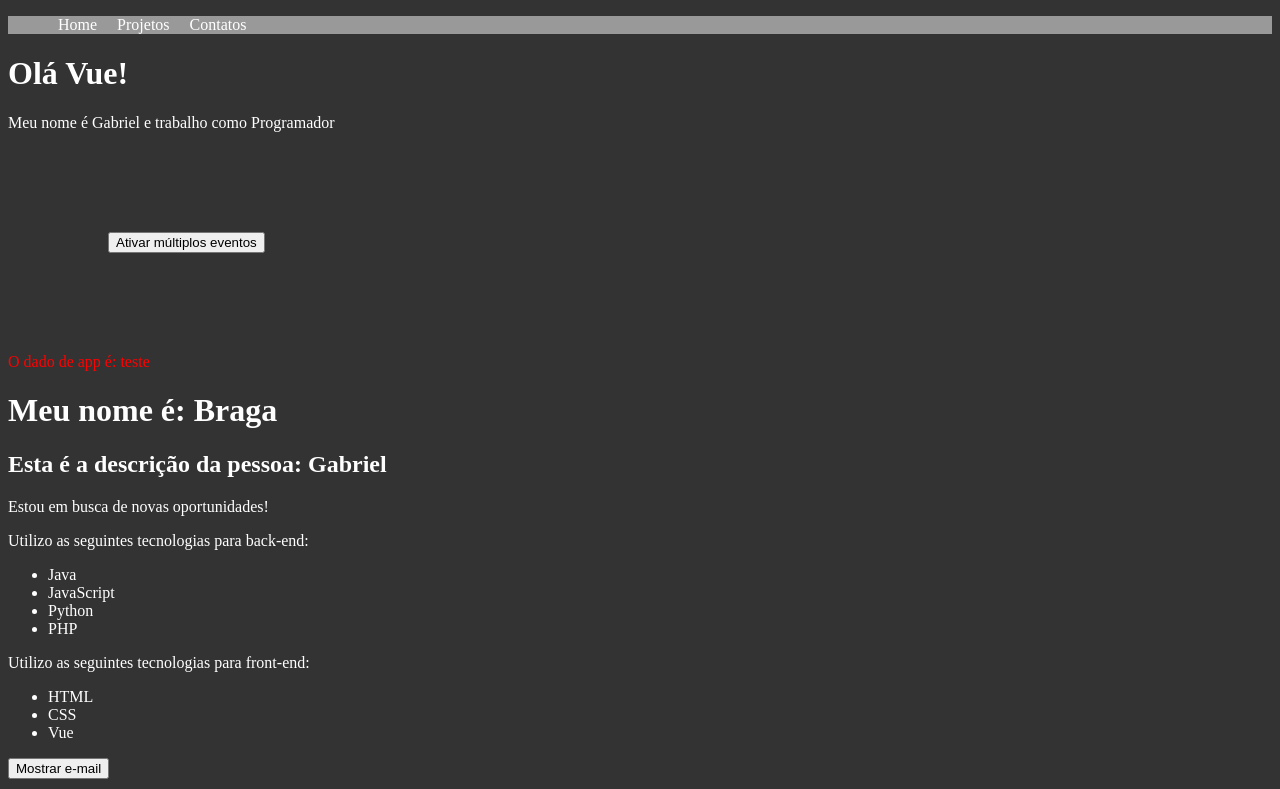
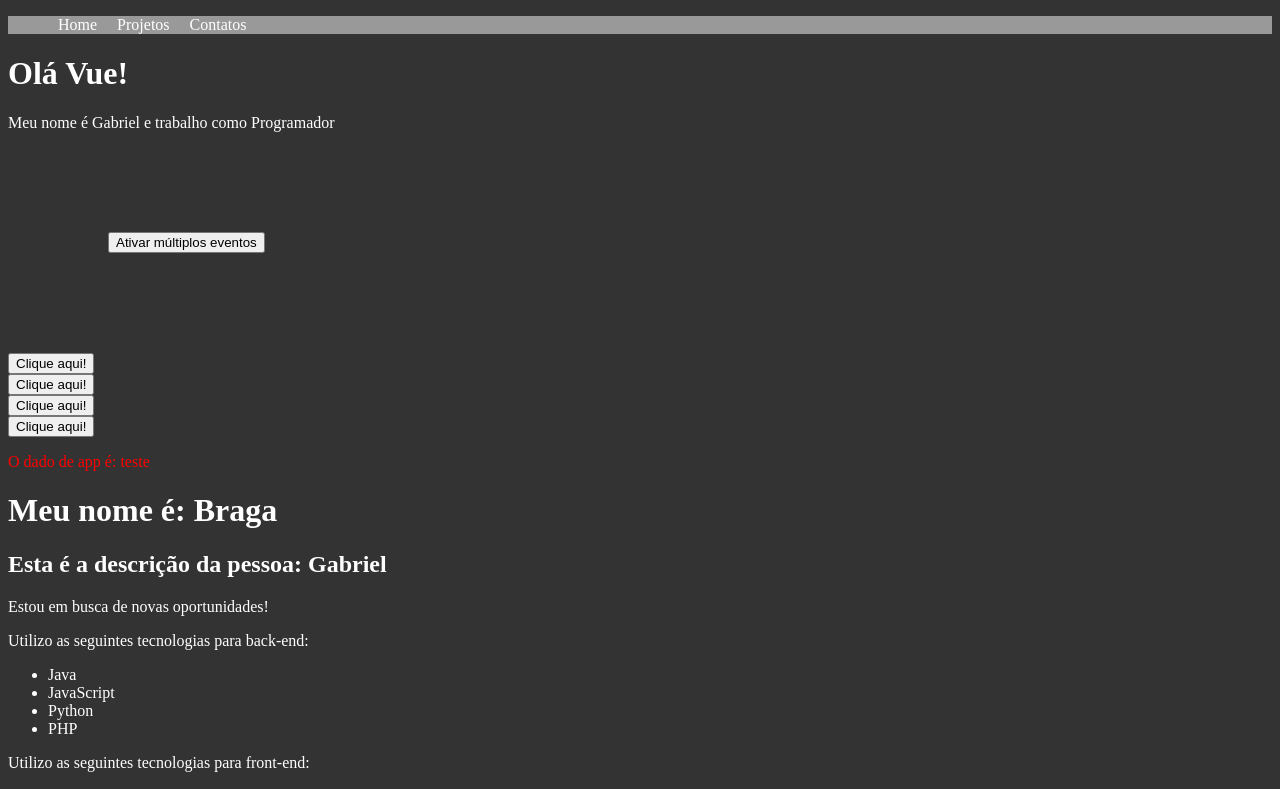
Before and after one commit to bragabriel/VueJS, a Vue app in the folder Curso-VueJS/vue-project/: page / in a window 1280 px wide. Shown: the top 789 px of the page. Built offline with nearby package versions, Linux system fonts and the light colour scheme.

Commit message:
add: reutilização de componentes

```diff
--- a/Curso-VueJS/vue-project/src/components/Picture.vue
+++ b/Curso-VueJS/vue-project/src/components/Picture.vue
@@ -1,11 +1,17 @@
 <template>
     <img :src="avatar" :alt="descricao">
     <!-- :src  OU  v-bind:src   =    são a mesma coisa -->
+    <Reutilizacao/>
 </template>
 
 <script>
+import Reutilizacao from './Reutilizacao.vue'
+
     export default{
         name: 'Picture',
+        components: {
+            Reutilizacao
+        },
         data(){
             return {
                 avatar: "/img/avatar.png",
--- a/Curso-VueJS/vue-project/src/components/PrimeiroComponente.vue
+++ b/Curso-VueJS/vue-project/src/components/PrimeiroComponente.vue
@@ -3,16 +3,22 @@
         <h1>Olá Vue!</h1>
         <p>Meu nome é {{nome}} e trabalho como {{profissao}}</p>
         <MultiplosEventos/>
+        <Reutilizacao/>
+        <Reutilizacao/>
+        <Reutilizacao/>
+        <Reutilizacao/>
     </div>
 </template>
 
 <script>
     import MultiplosEventos from './MultiplosEventos.vue';
+    import Reutilizacao from './Reutilizacao.vue';
 
     export default{
         name: 'PrimeiroComponente',
         components: {
-            MultiplosEventos
+            MultiplosEventos,
+            Reutilizacao
         },
         data(){
             return {
--- /dev/null
+++ b/Curso-VueJS/vue-project/src/components/Reutilizacao.vue
@@ -0,0 +1,22 @@
+<template>
+    <div>
+        <button @click="ativar">Clique aqui!</button>
+        <span v-show="ativou">Ativado!</span>
+    </div>
+</template>
+
+<script>
+    export default{
+        name: 'Reutilizacao',
+        data(){
+            return{
+                ativou: false,
+            }
+        },
+        methods:{
+            ativar(){
+                this.ativou = !this.ativou;
+            }
+        }
+    }
+</script>
```
